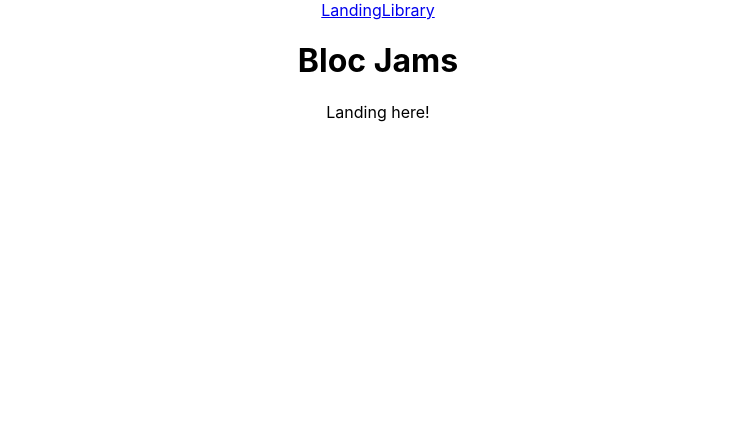
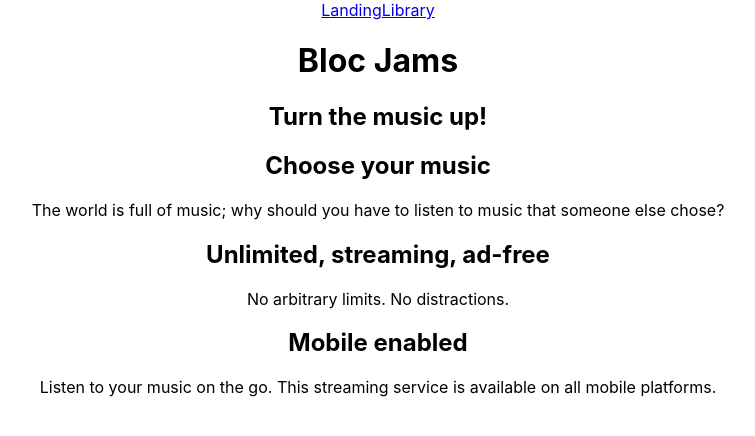
Before and after one commit to heidiulery/bloc-jams-react, a React (Create React App) app: page / in a window 1280 px wide. Shown: the top 436 px of the page, without its empty margins (262-1017 px from the left). Built offline with nearby package versions, Linux system fonts and the light colour scheme.

Commit message:
Components_landing checkpoint: completed

```diff
--- a/src/components/Landing.js
+++ b/src/components/Landing.js
@@ -1,12 +1,24 @@
 import React from 'react';
 
-const Landing = () => {
-	return (
-		'Landing here!'
-	)
-	// <section className='landing'>
-	// 	Landing page will go here
-	// </section>
-}
+const Landing = () => (
+	<section className='landing'>
+		<h1 className="hero-title">Turn the music up!</h1>
+
+		<section className="selling-points">
+			<div className="point">
+				<h2 className="point-title">Choose your music</h2>
+				<p className="point-description">The world is full of music; why should you have to listen to music that someone else chose?</p>
+			</div>
+			<div className="point">
+				<h2 className="point-title">Unlimited, streaming, ad-free</h2>
+				<p className="point-description">No arbitrary limits.  No distractions.</p>
+			</div>
+			<div className="point">
+				<h2 className="point-title">Mobile enabled</h2>
+				<p className="point-description">Listen to your music on the go.  This streaming service is available on all mobile platforms.</p>
+			</div>
+		</section>
+	</section>
+);
 
 export default Landing;
```
